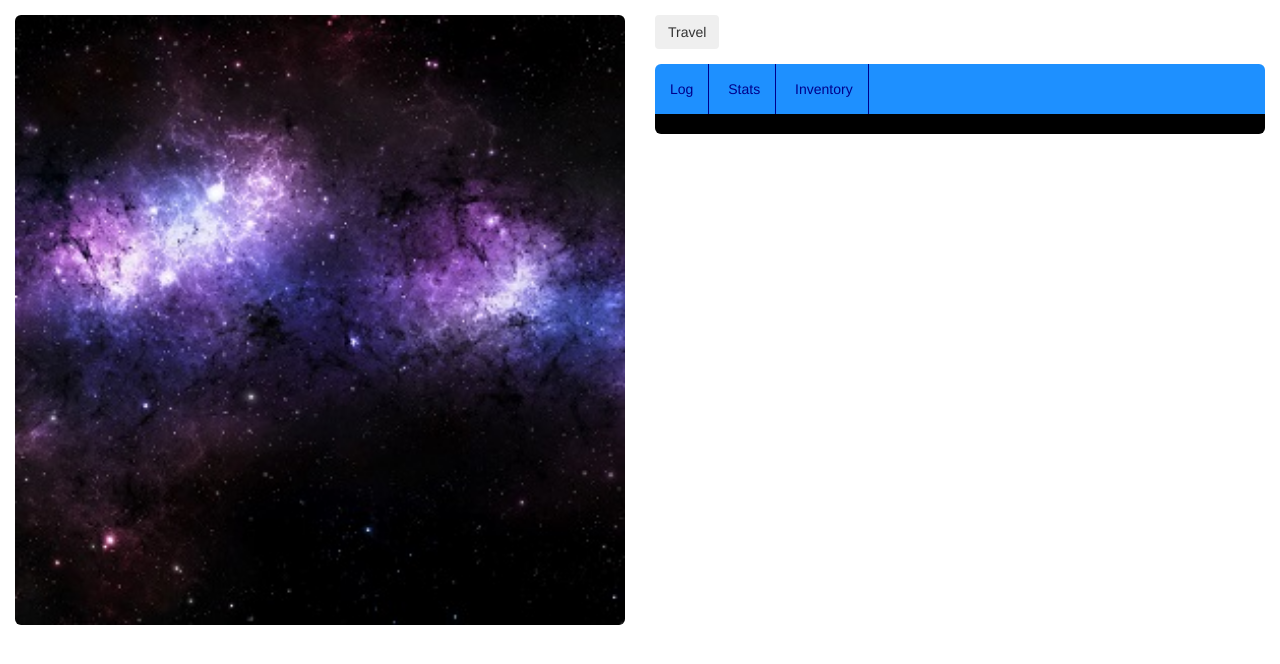
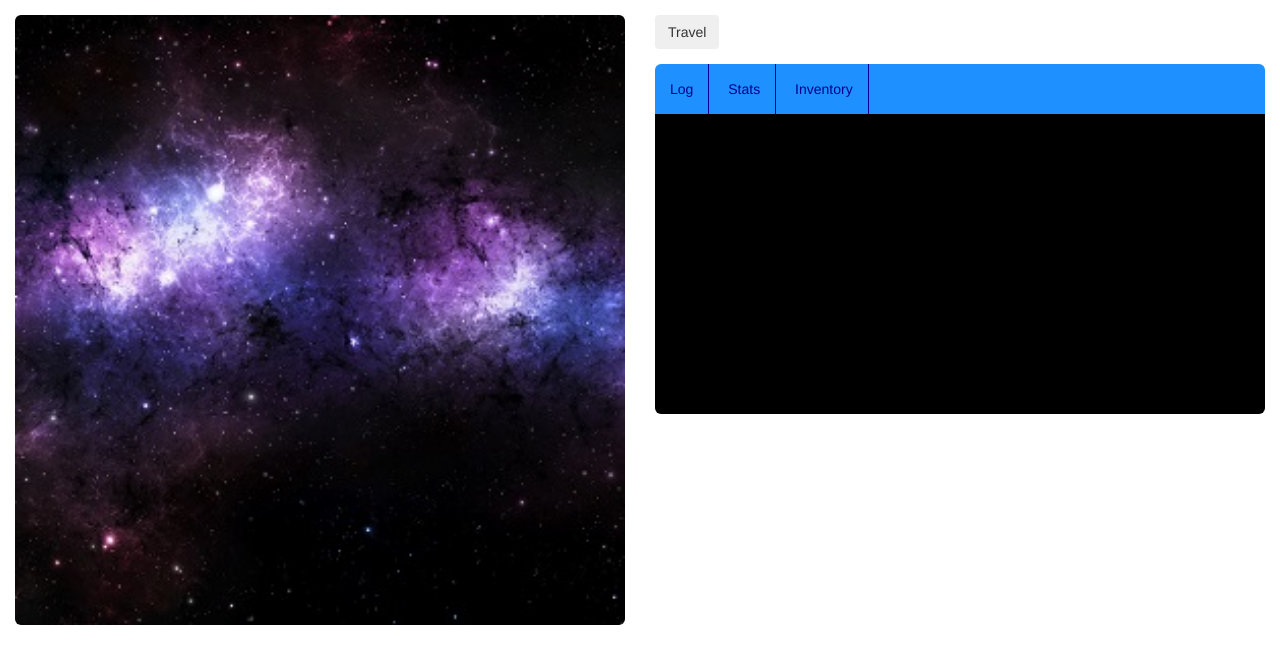
Before and after one commit to kraigjacobson/phoneSpace, a plain HTML site: page index.html in a window 1280 px wide. Drawn offline with nearby package versions, Linux system fonts and the light colour scheme; some packages are replaced by stand-ins of ours.

Commit message:
set player console height and added scrolling when needed

```diff
--- a/assets/main.css
+++ b/assets/main.css
@@ -11,6 +11,8 @@ body {
     padding:15px 15px 5px;
     font-family: Consolas;
     border-radius:0 0 6px 6px;
+    height:300px;
+    overflow-y: auto;
 }
 #console-buttons {
     border-radius:6px 6px 0 0;
```
